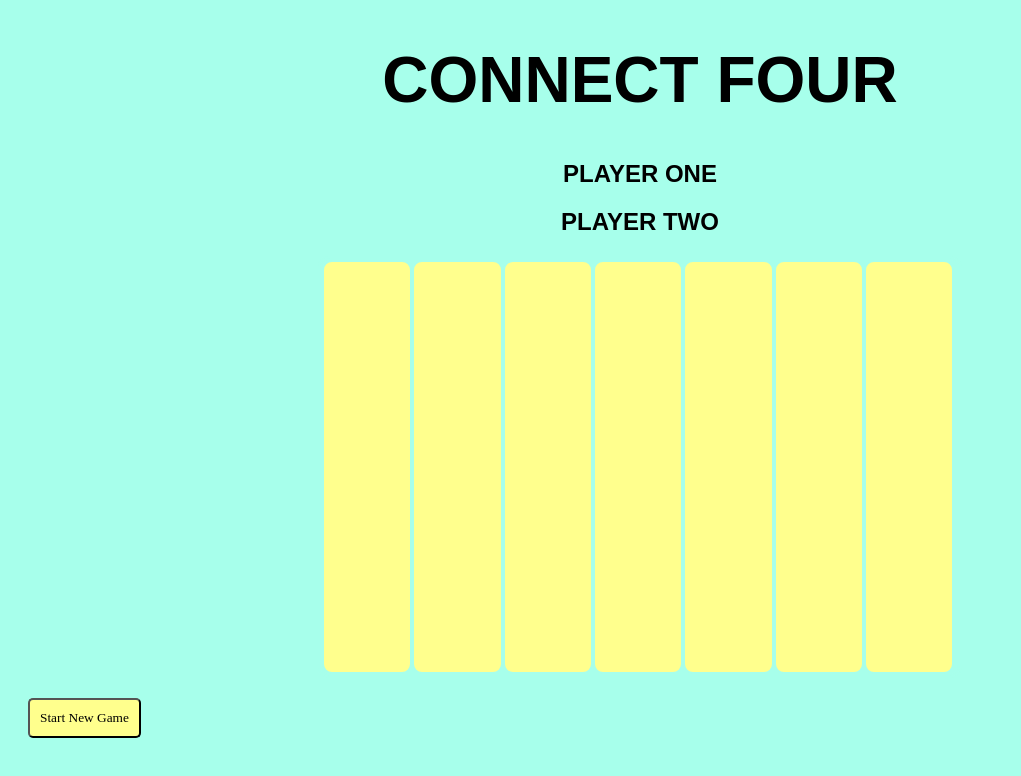
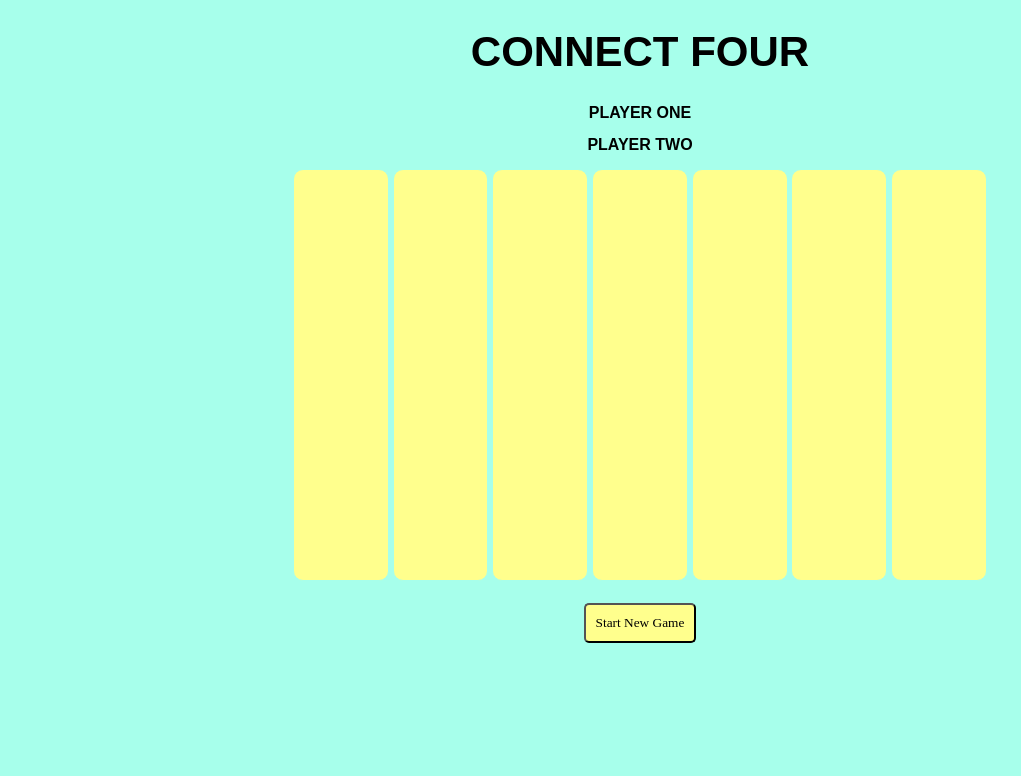
Before and after one commit to kirstenhumphreys/connect-four, a plain HTML site: page index.html in a window 1280 px wide. Shown: the whole page, without its empty margins (0-1021 px from the left). Drawn offline with Linux system fonts and the light colour scheme.

Commit message:
html and css updates

```diff
--- a/index.html
+++ b/index.html
@@ -10,25 +10,31 @@
 
 <header>
  <h1>Connect Four</h1>
- <h2> Player One</h2>
- <h2> Player Two</h2>
+ <div class="circle1"></div><h2> Player One</h2>
+ <div class="circle2"></div><h2> Player Two</h2>
 </header>
 
     <div class="grid-container outline">
-        <div class="row">
-            <div class="col-1"></div>
+      <div class="row">
+            <div class="col-1">
+<!--           <div class="cell"></div> -->
+            </div>
             <div class="col-2"></div>
             <div class="col-3"></div>
             <div class="col-4"></div>
             <div class="col-5"></div>
             <div class="col-6"></div>
             <div class="col-7"></div>
-        </div>
+      </div>
 
     </div>
 
+    <div class="circle"></div>
 
+
+<div class="new-game">
 <button class="newGame">Start New Game</button>
+</div>
 
   <script type="text/javascript" src="main.js"></script>
 </body>
--- a/style.css
+++ b/style.css
@@ -7,27 +7,24 @@ body {
   font-weight: 800;
   text-transform: uppercase;
   align-items: center;
-
-}
-
-.game-board {
-  background-color:#FFFF8D;
-  border: 1px solid #FFF59D;
-  border-radius:10px;
-  width: 640px;
-  height: 580px;
-  margin: 0 auto;
-  padding:;
 }
 
 h1 {
   text-align: center;
-  font-size: 4em;
+  font-size: 42px;
 }
 
 h2 {
   text-align: center;
+  font-size: 1em;
 }
+
+/*.circle1 {
+  width: 10%;
+  height: 10%;
+  background:black;
+  border-radius: 50px;
+}*/
 
 button.newGame {
   font-family: "Proxima Nova";
@@ -35,66 +32,58 @@ button.newGame {
   border-radius: 5px;
   margin:20px;
   padding:10px;
-  align-self: center;
 }
 
-
-.gamePiece{
-  z-index:-1;
-  top:-55px;
-  left:12px;
-  width:46px;
-  height:46px;
-  border-radius:46px;
+button.newGame:hover {
+  background-color:#A7FFEB;
 }
 
-.gamePiece.blue{
-  background:#BBDEFB;
-}
-
-.gamePiece.purple{
-  background:#E1BEE7;
+.new-game {
+display: flex;
+justify-content: center;
 }
 
 .grid-container{
         width: 100%;
-        max-width: 640px;
+        max-width: 700px;
         margin: 0 auto;
         display:flex;
         flex-direction: column;
-        flex-wrap: nowrap
+        flex-wrap: nowrap;
         justify-content: space-between;
     }
 
+.col-1,
+.col-2,
+.col-3,
+.col-4,
+.col-5,
+.col-6,
+.col-7 {
 
-[class*='col-'] {
-        float: left;
-        min-height: 1px;
-        width: 14%;
-        /*-- our gutter -- */
+        height: 400px;
+        width: 12%;
         padding: 5px;
         background-color: #FFFF8D;
     }
 
-    .col-1{ width: 12%;
-            height: 400px;
-            }
-    .col-2{ width: 12%;
-            height: 400px; }
-    .col-3{ width: 12%;
-            height: 400px; }
-    .col-4{ width: 12%;
-            height: 400px;}
-    .col-5{ width: 12%;
-            height: 400px; }
-    .col-6{ width: 12%;
-            height: 400px;}
-    .col-7{ width: 12%;
-            height: 400px;}
+.row {
+  display:flex;
+  flex-direction: row;
+  justify-content: space-around;
+}
+
 
     .outline, .outline *{
-        border: 2px solid #A7FFEB;
+        border: 1px solid #A7FFEB;
         border-radius: 10px;
     }
 
-    /*-- some extra column content styling --*/
+.cell {
+  background-color:#A7FFEB;
+  height: 98%;
+  width: 95%;
+  display:flex;
+  flex-direction: row;
+  justify-content: space-between;
+}
```
